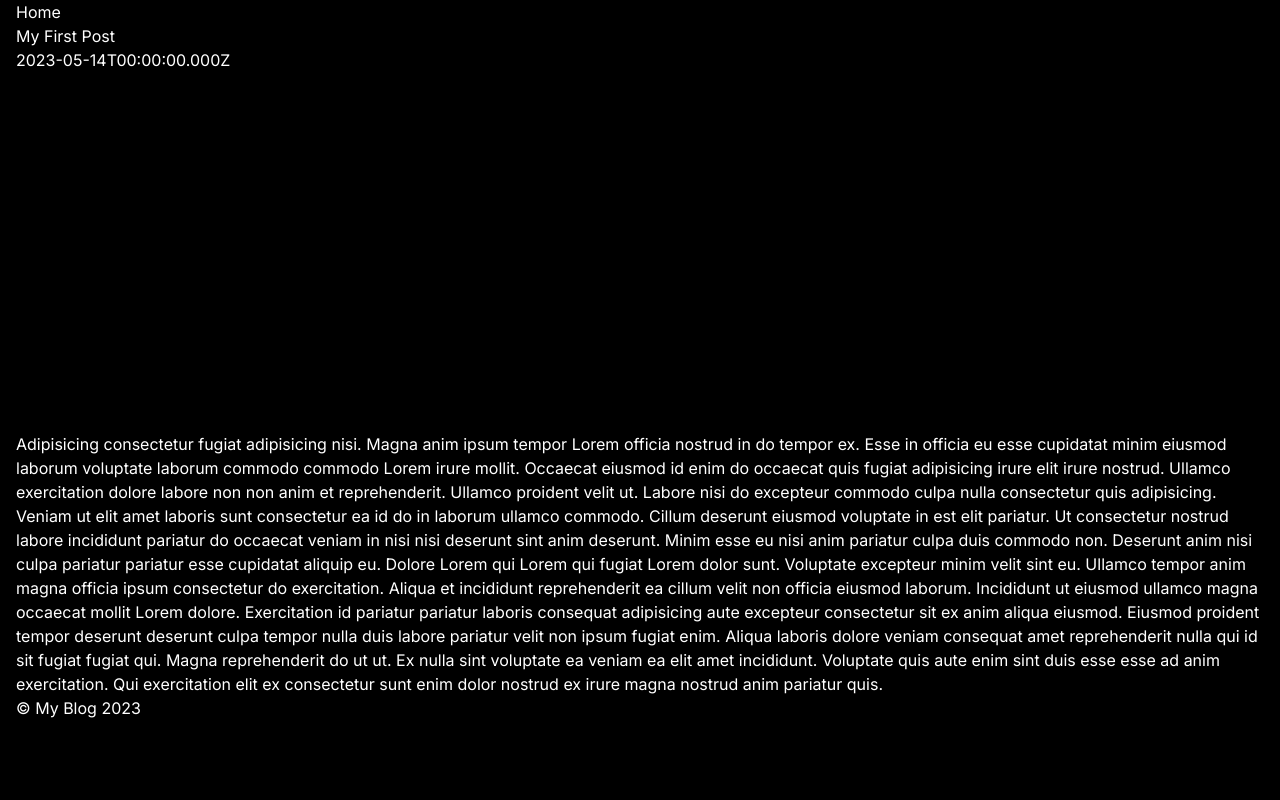
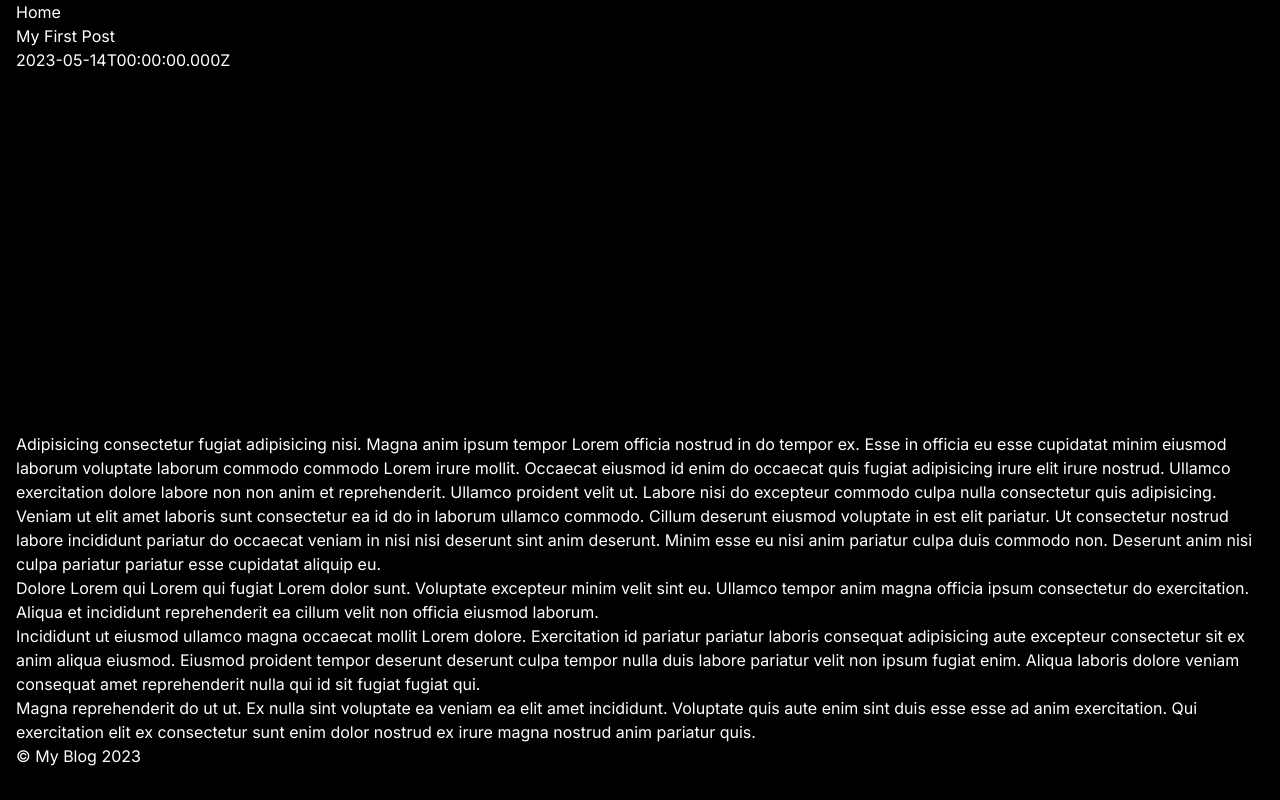
Before and after one commit to elastic/ai.elastic.co, a Next.js app: page /posts/20230514-my-first-post in a window 1280 px wide. Built offline with nearby package versions, Linux system fonts and the light colour scheme.

Commit message:
Add react-markdown to get rid of dangerouslsetinnerhtml

```diff
--- a/package.json
+++ b/package.json
@@ -18,6 +18,7 @@
     "postcss": "8.4.23",
     "react": "18.2.0",
     "react-dom": "18.2.0",
+    "react-markdown": "^8.0.7",
     "react-player": "^2.12.0",
     "remark": "^14.0.2",
     "remark-html": "^15.0.2",
--- a/src/pages/posts/[slug].jsx
+++ b/src/pages/posts/[slug].jsx
@@ -4,6 +4,7 @@ import matter from "gray-matter";
 import path from "path";
 import ReactPlayer from "react-player";
 import { NextSeo } from "next-seo";
+import ReactMarkdown from "react-markdown";
 
 export default function Post({ frontmatter, content, slug }) {
   return (
@@ -28,7 +29,7 @@ export default function Post({ frontmatter, content, slug }) {
         <h1>{frontmatter.title}</h1>
         <p>{frontmatter.date}</p>
         <ReactPlayer url={frontmatter.video} />
-        <div dangerouslySetInnerHTML={{ __html: content }} />
+        <ReactMarkdown>{content}</ReactMarkdown>
       </Layout>
     </>
   );
```
Also changed, not shown: 1 other file (tests, documents, lock files or other folders).
